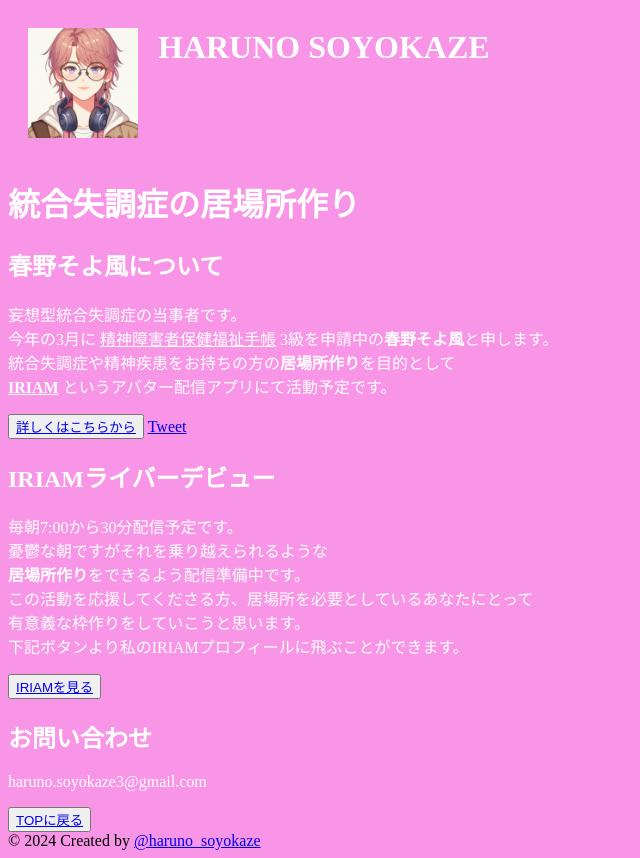
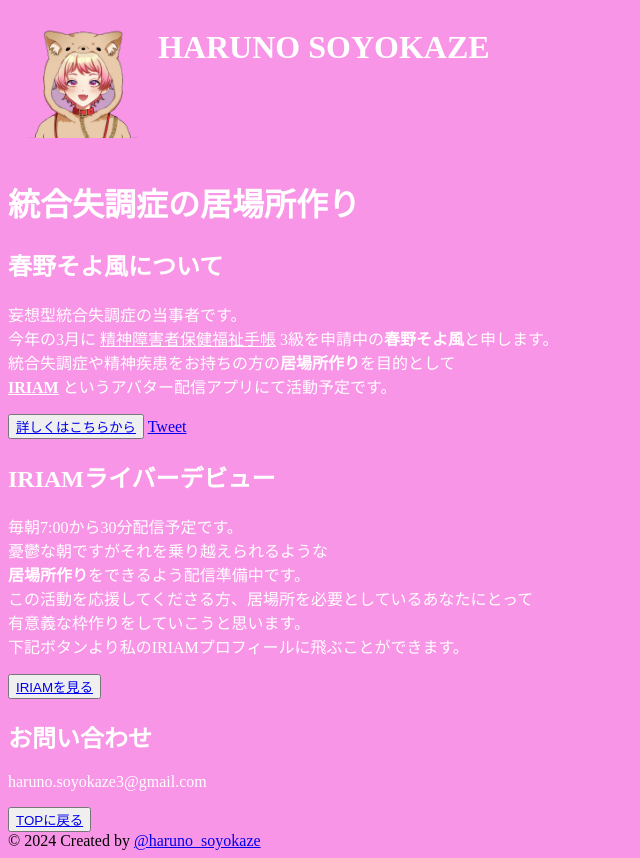
Before and after one commit to harunosoyokaze/official, a plain HTML site: page index.html in a window 1280 px wide. Shown: the whole page, without its empty margins (0-640 px from the left). Drawn offline with Linux system fonts and the light colour scheme.

Commit message:
changed avatar

```diff
--- a/index.html
+++ b/index.html
@@ -7,15 +7,15 @@
     <meta name="twitter:site" content="@waka4raga"> <!-- @haruno_soyokazeに変更する -->
     <meta name="twitter:title" content="統合失調症VTuber春野そよ風の公式サイト">
     <meta name="twitter:description" content="IRIAMで毎日配信中。統合失調症の居場所を作りたい。当事者だからこそ共感できる場を設けたい！">
-    <meta name="twitter:image" content="https://harunosoyokaze.github.io/official/assets/img/haruno_soyokaze_icon.jpeg">
+    <meta name="twitter:image" content="https://harunosoyokaze.github.io/official/assets/img/haruno_soyokaze_new_icon.jpeg">
     <link rel="stylesheet" href="./assets/style.css">
-    <link rel="icon" href="./assets/img/haruno_soyokaze_icon.jpeg">
+    <link rel="icon" href="./assets/img/haruno_soyokaze_new_icon-removebg-preview.png">
     <script type="text/javascript" src="./assets/move.js"></script>
     <title>春野そよ風公式サイト</title>
 </head>
 <body>
     <header>
-        <img src="./assets/img/haruno_soyokaze_icon.jpeg" alt="" width="50">
+        <img src="./assets/img/haruno_soyokaze_new_icon-removebg-preview.png" alt="" width="50">
         <h1>HARUNO SOYOKAZE</h1>
         <!-- <nav id="nav">
             <ul>
```
Also changed, not shown: assets/about.html (+2 -2 lines), assets/img/haruno_soyokaze_new_icon-removebg-preview.png (added), assets/img/haruno_soyokaze_new_icon.jpg (added).
